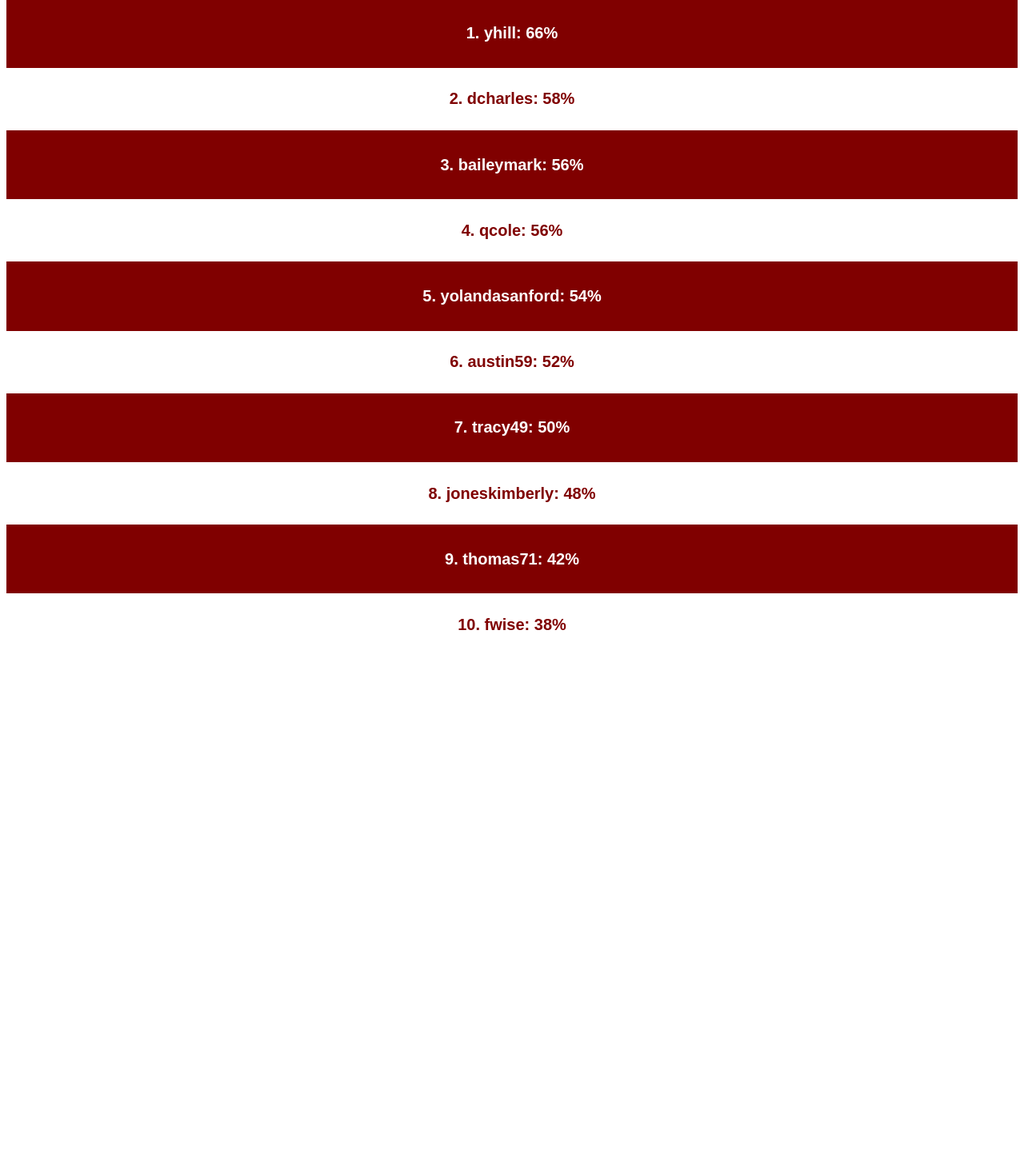
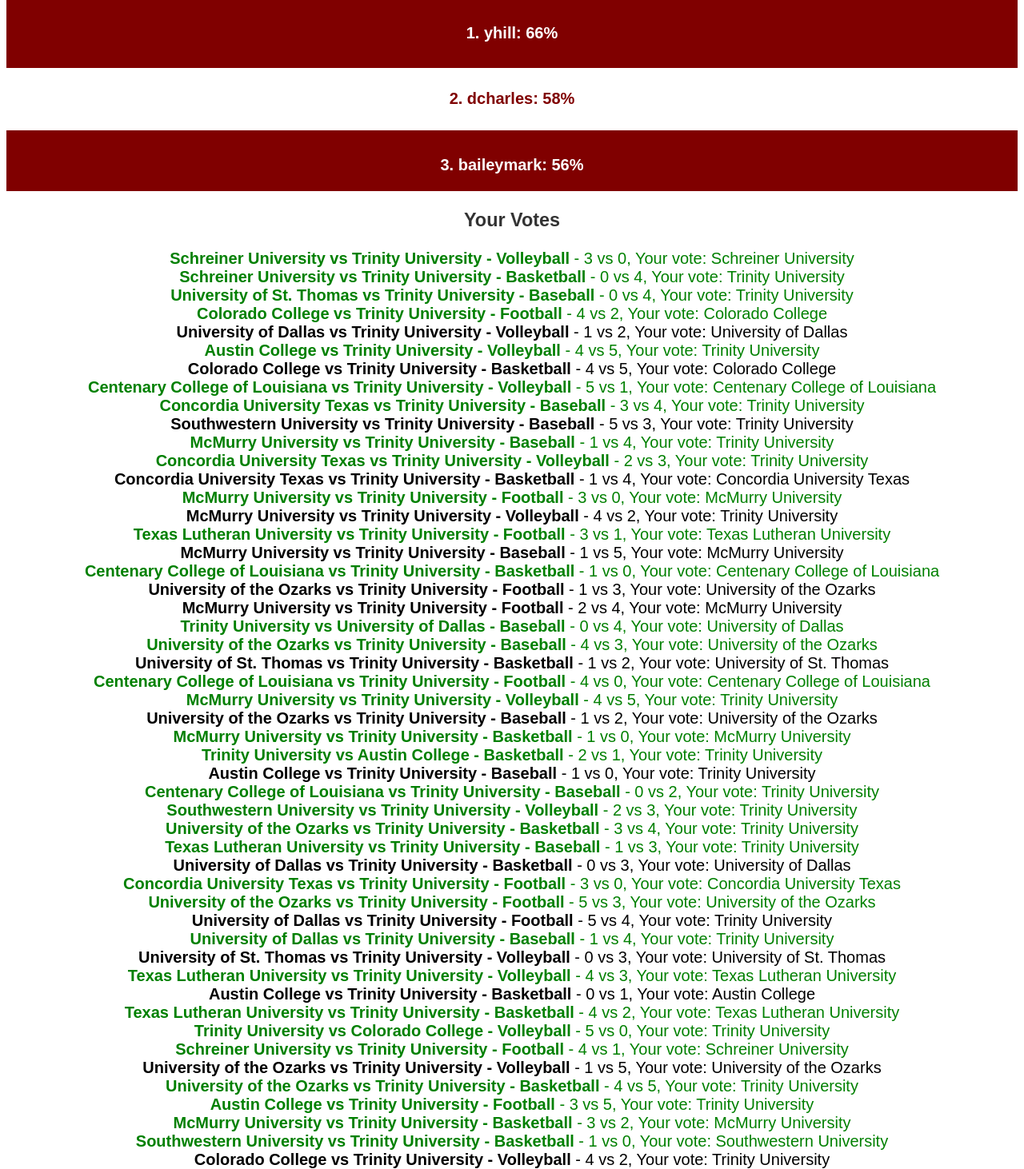
Before and after one commit to nearly-trinity/database-project, a Flask app: page /leaderboard in a window 1280 px wide. Shown: the part 100-1562 px from the top of the page at 80% size. Before the commit the page ends 888 px from the top, so only its background shows below. Run offline with Flask 3, Linux system fonts and the light colour scheme; a user stored in the database is signed in; data comes from the database, SQL or seed files in the repository.

Commit message:
show your own votes

```diff
--- a/app/templates/leaderboard.html
+++ b/app/templates/leaderboard.html
@@ -13,7 +13,8 @@
         h1,
         h2,
         h3 {
-            color: #333; /* Dark gray color for headers */
+            color: #333;
+            /* Dark gray color for headers */
         }
 
         .maroon-bg {
@@ -33,21 +34,57 @@
             padding: 0;
             list-style-type: none;
         }
+
+        .leaderboard-page {
+            display: flex;
+            flex-direction: column;
+            height: 100vh;
+        }
+
+        .leaderboard-container {
+            flex: 1;
+            overflow-y: auto;
+        }
+
+        .votes-container {
+            height: 70vh;
+        }
+
+        .correct {
+            color: green;
+        }
     </style>
 </head>
 
 <body>
     <h1>Leaderboard</h1>
 
-    <ul>
-            {% for user in users %}
+    <div class="leaderboard-page">
+        <div class="leaderboard-container">
+            <ul>
+                {% for user in users %}
                 {% set index = loop.index0 %}
                 {% set userClass = 'maroon-bg' if index % 2 == 0 else 'white-bg' %}
                 <li class="{{ userClass }}">
                     <h4>{{ index + 1 }}. {{ user[0] }}: {{user[3]}}%</h4>
                 </li>
-            {% endfor %}
-    </ul>
+                {% endfor %}
+            </ul>
+        </div>
+        <div class="votes-container">
+            <h3>Your Votes</h3>
+            <ul>
+                {% for vote in votes %}
+                <li class="{% if vote[4] %}correct{% endif %}">
+                    <strong>{{ vote[0] }}</strong> -
+                    {{ vote[1] }} vs {{ vote[2] }},
+                    Your vote: {{ vote[3] }}
+                </li>
+                {% endfor %}
+            </ul>
+        </div>
+
+    </div>
 
     <script>
         // assuming this is how our db will work
--- a/app/views.py
+++ b/app/views.py
@@ -98,22 +98,47 @@
 
     return render_template("team.html", home=home_team, away=away_team, game_info=game_info, home_coach=home_coach, away_coach=away_coach)
 
+
+def get_user_votes(username):
+
+    cur.execute("SELECT user_id FROM Users WHERE username=?", (username,))
+    user_result = cur.fetchone()
+
+    if user_result:
+        user_id = user_result[0]
+
+        cur.execute("""
+            SELECT
+                SportingEvents.event_name,
+                GameResults.home_team_score,
+                GameResults.away_team_score,
+                Teams.team_name AS chosen_winner,
+                CASE
+                    WHEN Teams.team_id = GameResults.winner_team_id THEN 1
+                    ELSE 0
+                END AS voted_correctly
+            FROM
+                UserVotes
+                JOIN SportingEvents ON UserVotes.event_id = SportingEvents.event_id
+                JOIN GameResults ON UserVotes.event_id = GameResults.event_id
+                JOIN Teams ON UserVotes.chosen_winner_id = Teams.team_id
+            WHERE
+                UserVotes.user_id = ?
+            ORDER BY SportingEvents.event_date DESC;
+        """, (user_id,))
+
+        votes_data = cur.fetchall()
+        return votes_data
+
+    return []
+
+
+
+
 @app.route("/leaderboard")
 def leaderboard():
 
-    #users=[]
-
-    # users = cur.execute('''
-    #     SELECT
-    #         user.username,
-    #         count(*) as totalPredictions,
-    #         (SELECT count(*)
-    #         FROM GameResults GR, UserVotes
-    #         WHERE user.user_id=UserVotes.user_id AND GR.event_id = UserVotes.event_id AND GR.winner_team_id = UserVotes.chosen_winner_id) as correctPredicitons
-    #     FROM UserVotes UV
-    #     JOIN Users user ON user.user_id = UV.user_id
-    #     GROUP BY UV.user_id
-    # ''').fetchall()
+    votes = get_user_votes(session['username'])
 
     users = cur.execute('''
         SELECT
@@ -128,8 +153,8 @@
         ORDER BY correctRatio DESC;
     ''')
 
-    print(users)
-    return render_template("leaderboard.html", users=users)
+
+    return render_template("leaderboard.html", users=users, votes=votes)
 
 @app.route("/submit_votes", methods=['POST'])
 def submit_votes():
@@ -143,7 +168,7 @@
     for game in games:
         selected_options[game[0]] = request.form.get(f"{game[0]}", None)
 
-    return render_template("leaderboard.html", username=username, selections=selected_options)
+    return leaderboard()
 
 
 @app.route("/login")
```
Also changed, not shown: populate.py (added, +46 -0 lines).
